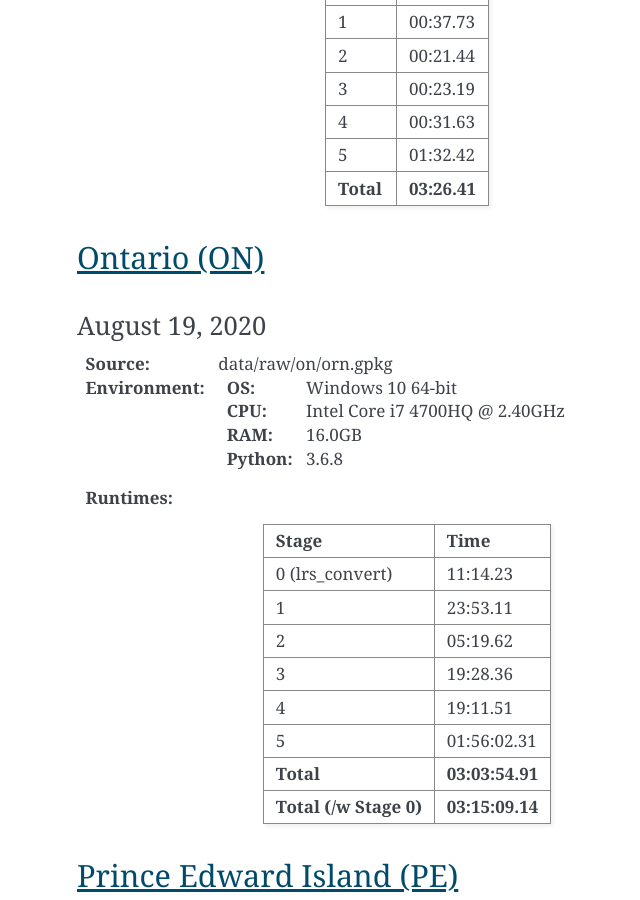
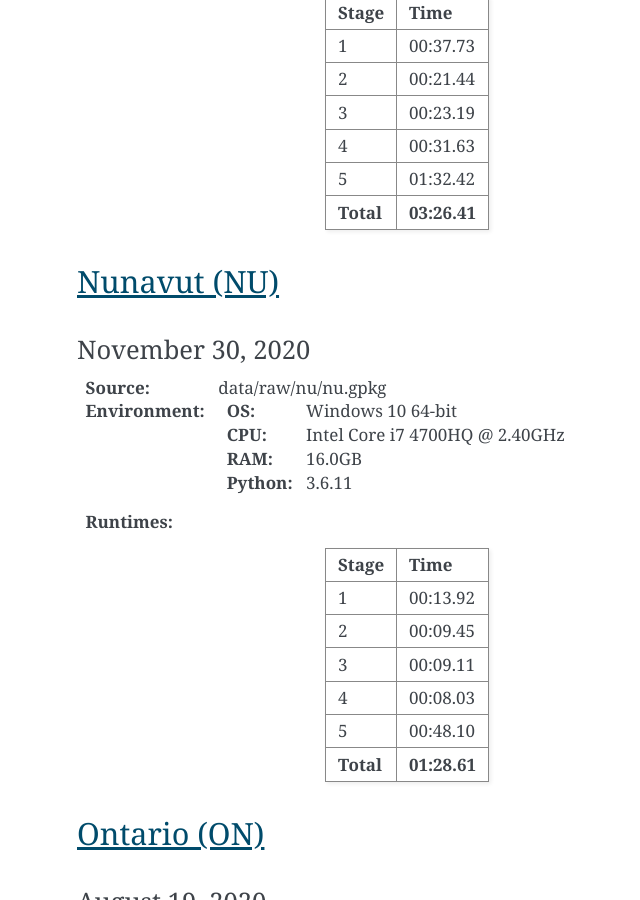
Before and after one commit to StatCan/egp-crn, a Sphinx documentation site: the page built from docs/run_times.rst, in a window 1280 px wide and 900 px high, scrolled down 1218 px. Shown: the whole window, without its empty margins (343-983 px from the left). Built offline with Sphinx 7.4.7, drawn with Linux system fonts in a browser that asks for light colours; some of the changed text lies outside the part shown.

Commit message:
[1] NU runtimes; [2] Fixed #30; [3] Fixed #29

```diff
--- a/docs/run_times.rst
+++ b/docs/run_times.rst
@@ -55,6 +55,32 @@ Stage      Time
 5          01:32.42
 ---------  ----
 **Total**  **03:26.41**
+=========  ====
+
+Nunavut (NU)
+==========================
+
+November 30, 2020
+------------------
+
+:Source: data/raw/nu/nu.gpkg
+:Environment:
+    :OS: Windows 10 64-bit
+    :CPU: Intel Core i7 4700HQ @ 2.40GHz
+    :RAM: 16.0GB
+    :Python: 3.6.11
+:Runtimes:
+
+=========  ====
+Stage      Time
+=========  ====
+1          00:13.92
+2          00:09.45
+3          00:09.11
+4          00:08.03
+5          00:48.10
+---------  ----
+**Total**  **01:28.61**
 =========  ====
 
 Ontario (ON)
```
Also changed, not shown: 2 other files.
